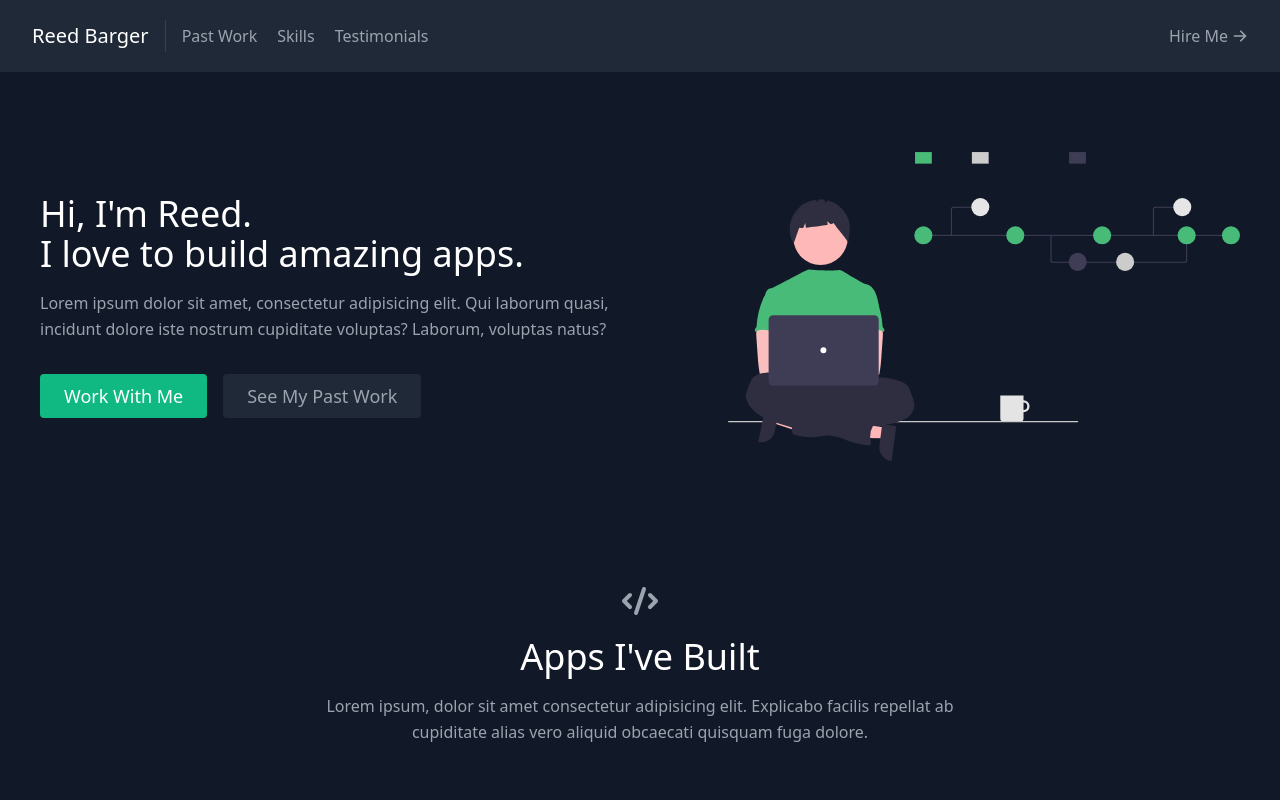
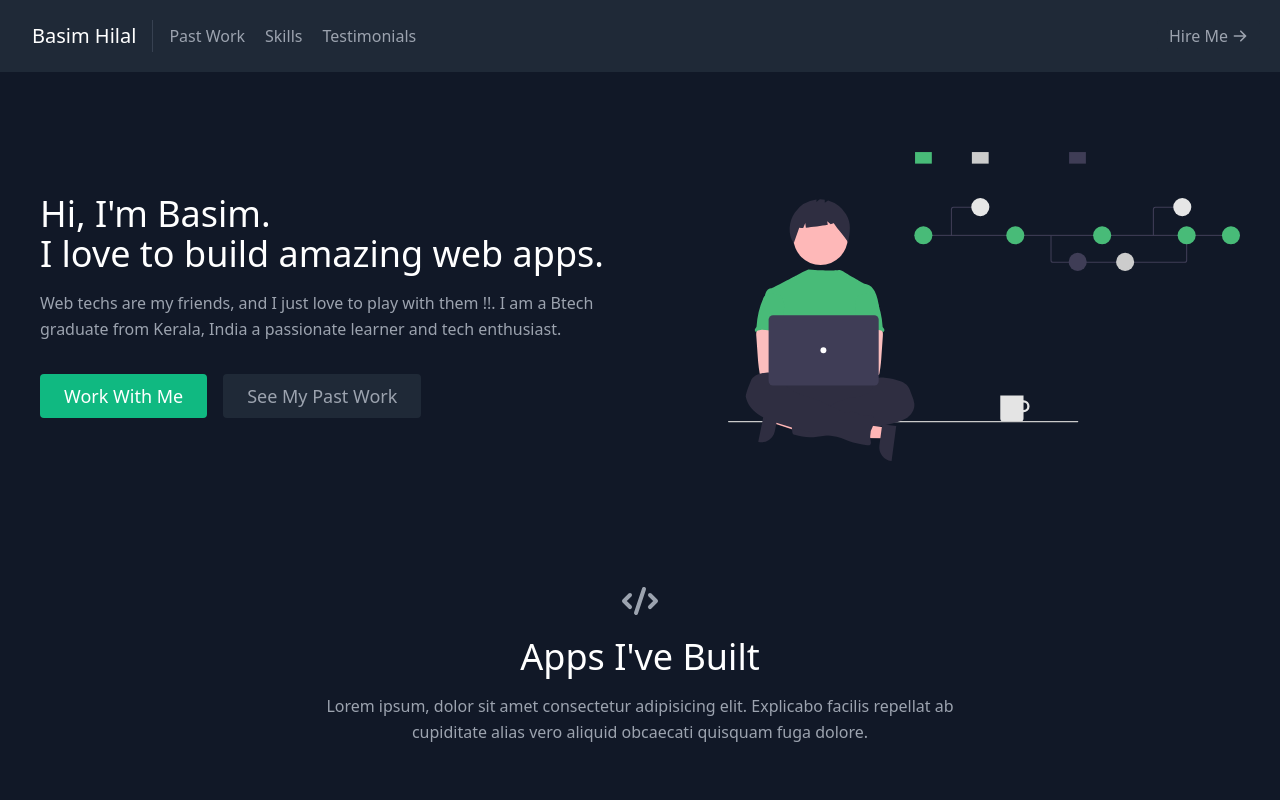
Before and after one commit to basimhilalv/My-Portfolio-React, a React (Create React App) app in the folder my-portfolio/: page / in a window 1280 px wide. Shown: the top 800 px of the page. Built offline with nearby package versions, Linux system fonts and the light colour scheme.

Commit message:
contents update

```diff
--- a/my-portfolio/src/components/About.js
+++ b/my-portfolio/src/components/About.js
@@ -5,14 +5,12 @@ export default function About(){
       <div className="container mx-auto flex px-10 py-20 md:flex-row flex-col items-center">
         <div className="lg:flex-grow md:w-1/2 lg:pr-24 md:pr-16 flex flex-col md:items-start md:text-left mb-16 md:mb-0 items-center text-center">
           <h1 className="title-font sm:text-4xl text-3xl mb-4 font-medium text-white">
-            Hi, I'm Reed.
+            Hi, I'm Basim.
             <br className="hidden lg:inline-block" />I love to build amazing
-            apps.
+            web apps.
           </h1>
           <p className="mb-8 leading-relaxed">
-            Lorem ipsum dolor sit amet, consectetur adipisicing elit. Qui
-            laborum quasi, incidunt dolore iste nostrum cupiditate voluptas?
-            Laborum, voluptas natus?
+            Web techs are my friends, and I just love to play with them !!. I am a Btech graduate from Kerala, India a passionate learner and tech enthusiast.
           </p>
           <div className="flex justify-center">
             <a
--- a/my-portfolio/src/components/Navbar.js
+++ b/my-portfolio/src/components/Navbar.js
@@ -7,7 +7,7 @@ export default function Navbar() {
       <div className="container mx-auto flex flex-wrap p-5 flex-col md:flex-row items-center">
         <a className="title-font font-medium text-white mb-4 md:mb-0">
           <a href="#about" className="ml-3 text-xl">
-            Reed Barger
+            Basim Hilal
           </a>
         </a>
         <nav className="md:mr-auto md:ml-4 md:py-1 md:pl-4 md:border-l md:border-gray-700	flex flex-wrap items-center text-base justify-center">
```
